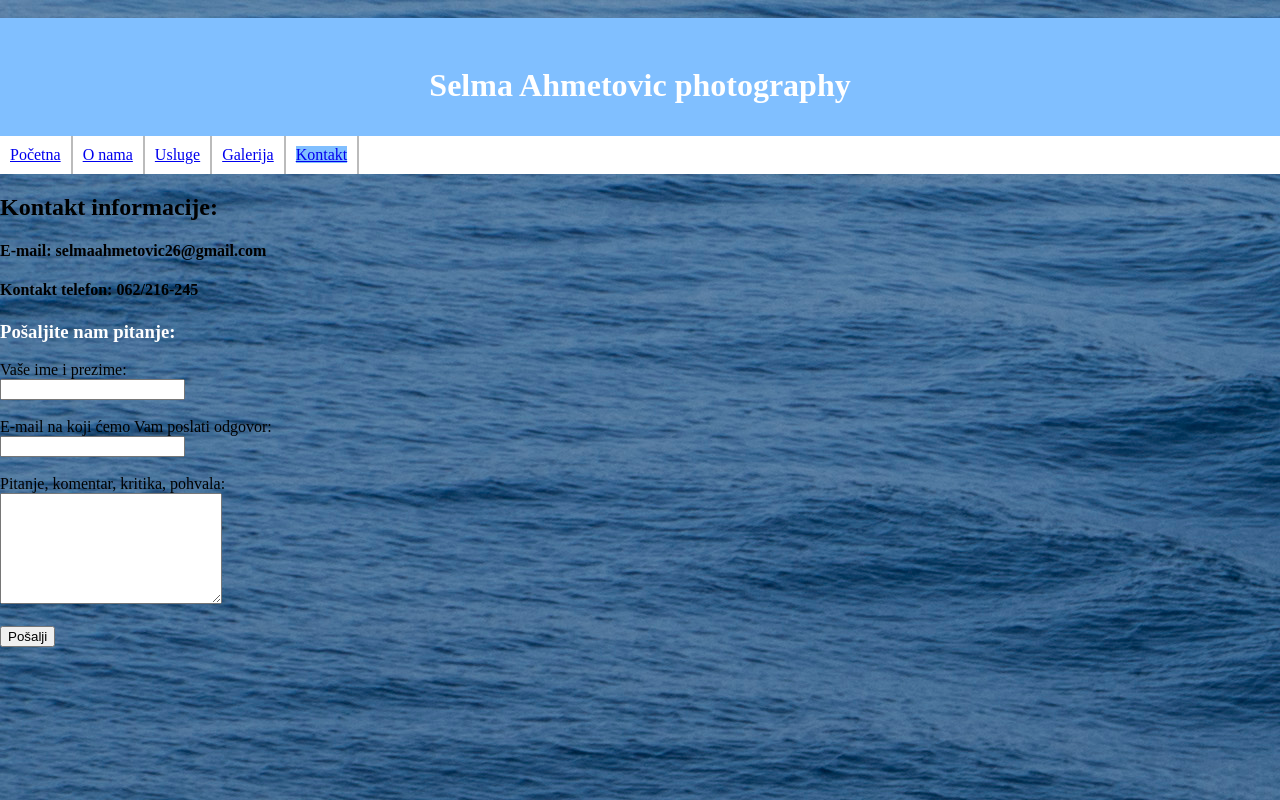
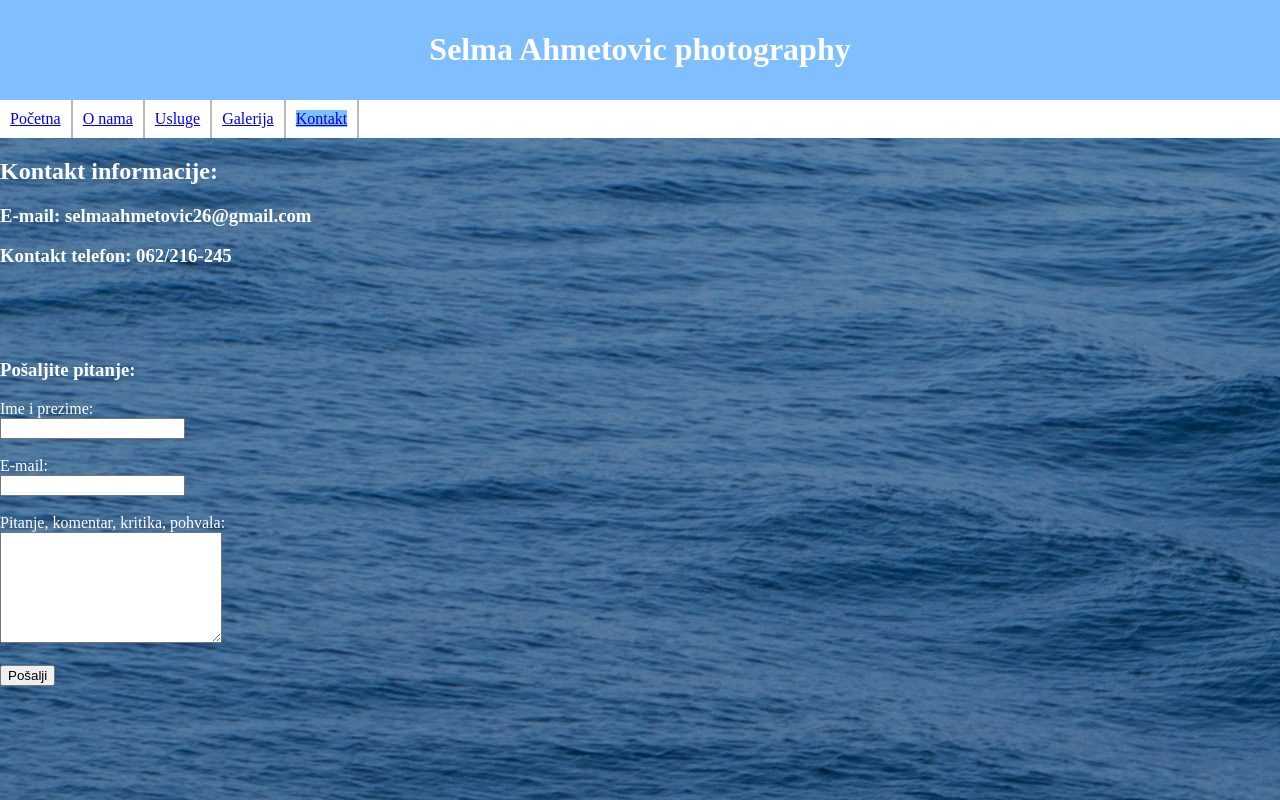
Before and after one commit to SelmaAhmetovic/FotoPage, a PHP site: page /Kontakt.html in a window 1280 px wide. Run offline with PHP 8.4, Linux system fonts and the light colour scheme.

Commit message:
dodane nove slike

```diff
--- a/kontakt.html
+++ b/kontakt.html
@@ -13,9 +13,7 @@
 <body>
 
 <div class="container">
-<br>
 <div id="naslov">
-	<br>
 	<h1>Selma Ahmetovic photography</h1>
 </div>
 
@@ -31,16 +29,18 @@
 
 <div class="info">
 	<h2> Kontakt informacije: </h2>
-	<h4> E-mail: selmaahmetovic26@gmail.com</h4>
-	<h4> Kontakt telefon: 062/216-245</h4>
+	<h3> E-mail: selmaahmetovic26@gmail.com</h3>
+	<h3> Kontakt telefon: 062/216-245</h3>
 </div>
-
+<br>
+<br>
+<br>
 <div class="ocjenjivanje_rada">
-	<h3> Pošaljite nam pitanje:</h3>
-	<form action="mailto:selmaahmetovic26@gmail" method="post">
-		Vaše ime i prezime:<br>
+	<h3> Pošaljite pitanje:</h3>
+	<form action="mailto:selmaahmetovic26@gmail" method="post" style="color: white;">
+		Ime i prezime:<br>
 		<input type="text" name="imeiprezime"><br><br>
-		E-mail na koji ćemo Vam poslati odgovor:<br>
+		E-mail:<br>
 		<input type="text" name="mail"><br><br>
 		Pitanje, komentar, kritika, pohvala:<br>
 		<textarea name="poruka" rows="7" cols="25"></textarea><br><br>
--- a/stil.css
+++ b/stil.css
@@ -28,6 +28,14 @@ body {
 
 }
 h3
+{
+	color: white;
+}
+h2
+{
+	color: white;
+}
+h4
 {
 	color: white;
 }
@@ -93,10 +101,19 @@ p
 }
 
 
+.red2
+{
+	width: 100%;
+
+}
 .red1
 {
 	width: 100%;
 
+}
+.red3
+{
+	width: 100%;
 }
 .galerija
 {
--- a/usluge.html
+++ b/usluge.html
@@ -33,7 +33,7 @@
 	<p>
 		Da bih priustila profesionalan kvalitet fotografija svojim klijentima, koristim vrhunsku opremu.
 		<br>
-		Kamera: Sony A7R koji je proglasen za 3 najbolji u svijetu od strane poznate stranice DXOMark. Njegove recenzije mozete pronaci < href="https://www.dxomark.com/Cameras/Sony/A7R" >ovdje </a>
+		Kamera: Sony A7R koji je proglasen za 3 najbolji u svijetu od strane poznate stranice DXOMark. Njegove recenzije mozete pronaci <a href="https://www.dxomark.com/Cameras/Sony/A7R">ovdje </a>
 		<br>
 		Koristim objektive: 35mm 2.0, 50mm 1.8, 65mm 2.0 i 85mm 1.8.
 		<br>
```
Also changed, not shown: galerija.html (+28 -0 lines), slika12.jpg, slika21.jpg (added), slika31.jpg (added), 4 other files.
